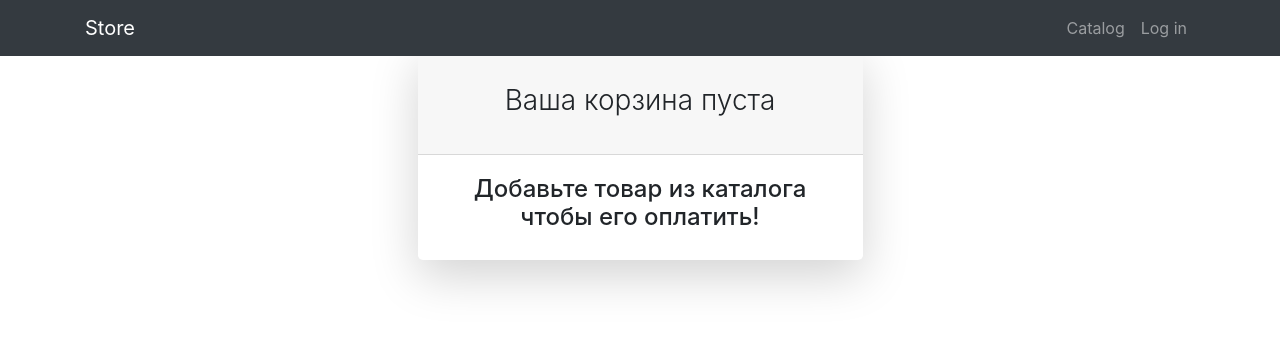
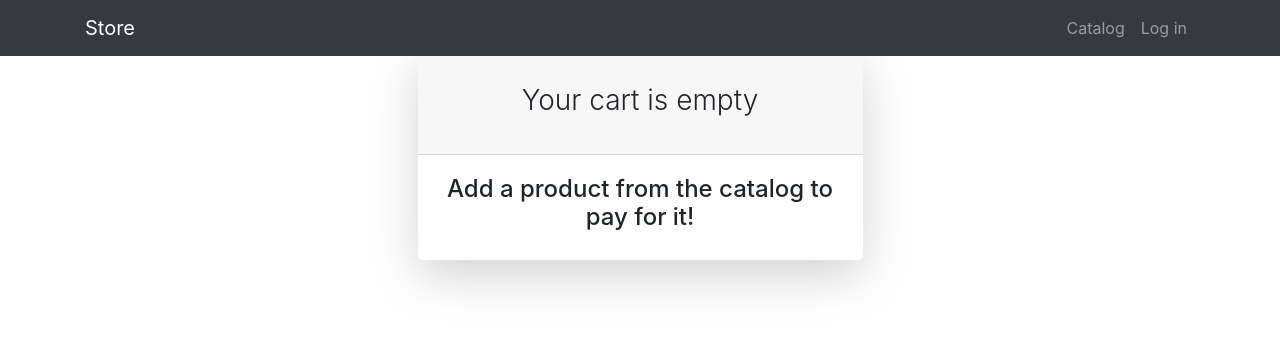
Before and after one commit to mrKazzila/django_stepik, a Django app: page /orders/order-canceled/ in a window 1280 px wide. Shown: the top 356 px of the page. Run offline with Django 3.2, Linux system fonts and the light colour scheme; some libraries are stand-ins or nearby versions.

Commit message:
chore: update template

```diff
--- a/app/orders/templates/orders/canceled.html
+++ b/app/orders/templates/orders/canceled.html
@@ -6,11 +6,11 @@
           <div class="col-lg-5">
               <div class="card shadow-lg border-0 rounded-lg mt-5">
                   <div class="card-header">
-                      <h3 class="text-center font-weight-light my-4">Ваша корзина пуста</h3>
+                      <h3 class="text-center font-weight-light my-4">Your cart is empty</h3>
                   </div>
                   <div class="card-body text-center">
                       <h4>
-                          Добавьте товар из каталога чтобы его оплатить!
+                          Add a product from the catalog to pay for it!
                       </h4>
                   </div>
               </div>
```
